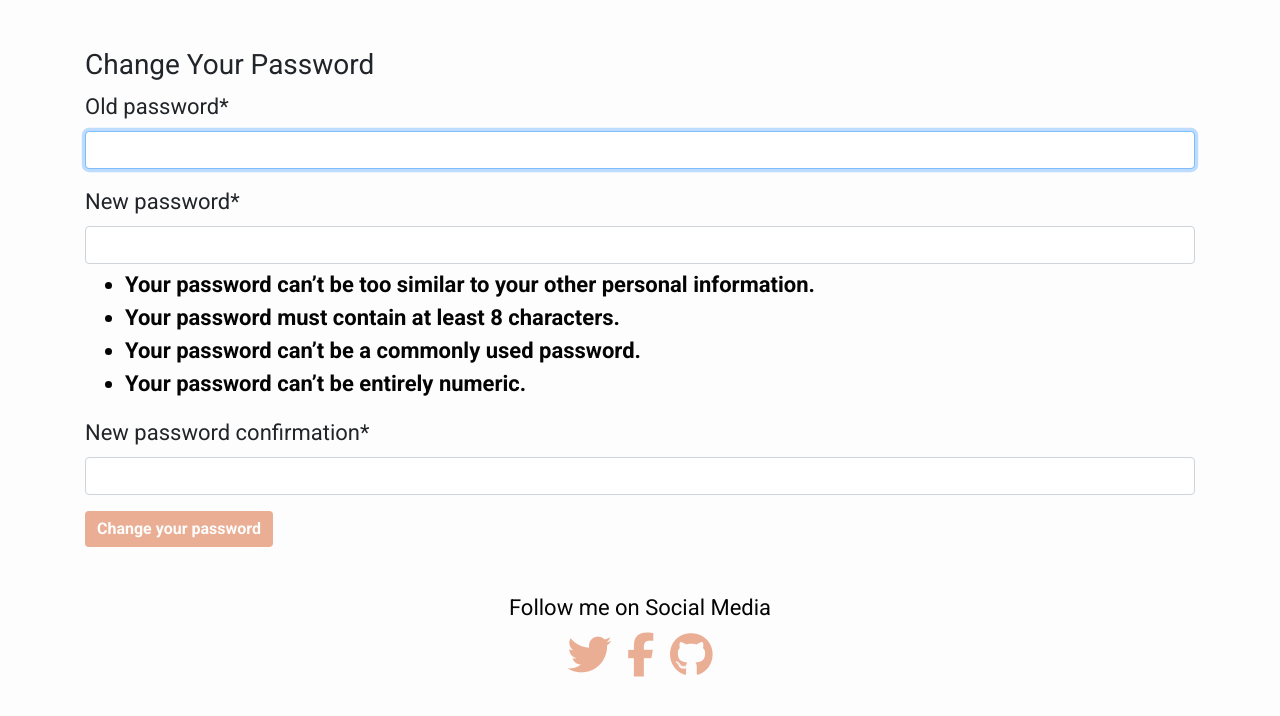
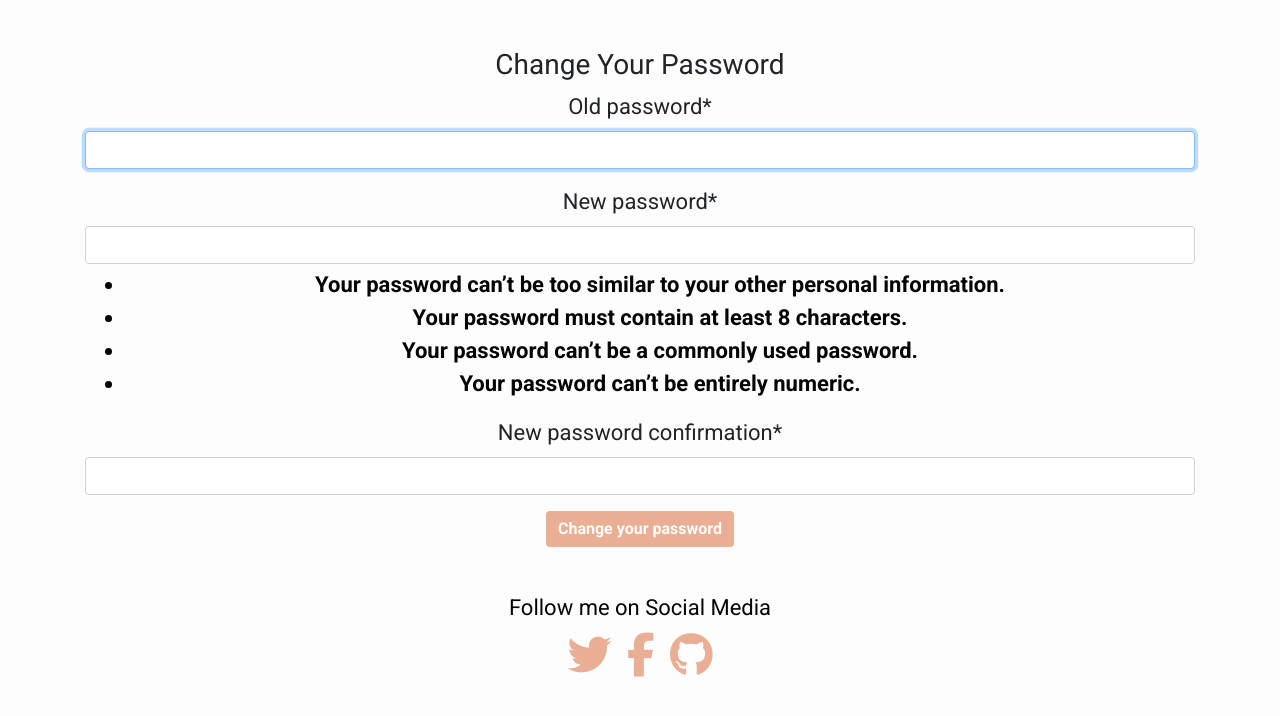
Before and after one commit to MattheusKasa/My-Django-Blog, a Django app: page /password-change/ in a window 1280 px wide. Shown: the part 126-842 px from the top of the page. Run offline with Django 4.2, Linux system fonts and the light colour scheme; a user stored in the database is signed in; some libraries are stand-ins or nearby versions.

Commit message:
Add styling to password change and change done forms for text to be center aligned

```diff
--- a/templates/registration/password_change_done.html
+++ b/templates/registration/password_change_done.html
@@ -4,7 +4,7 @@
 
 
 
-<div class="container">
+<div class="container text-center">
     <h3>Password Changed</h3>
     <p>Your password has been changed</p>
     <a href="{% url 'home' %}" class="btn btn-primary">Home</a>
--- a/templates/registration/password_change_form.html
+++ b/templates/registration/password_change_form.html
@@ -4,21 +4,14 @@
 {% block content %}
 
 
-
-<div class="container mt-5">
+<div class="container mt-5 text-center">
     <h3>Change Your Password</h3>
     <form action="" method="post" novalidate>
         {% csrf_token %}
         {{form | crispy}}
-
-
         <input type="submit" value="Change your password" class="btn btn-primary">
-
-
     </form>
 </div>
 
 
-
-
 {%endblock%}
```
Also changed, not shown: db.sqlite3.
